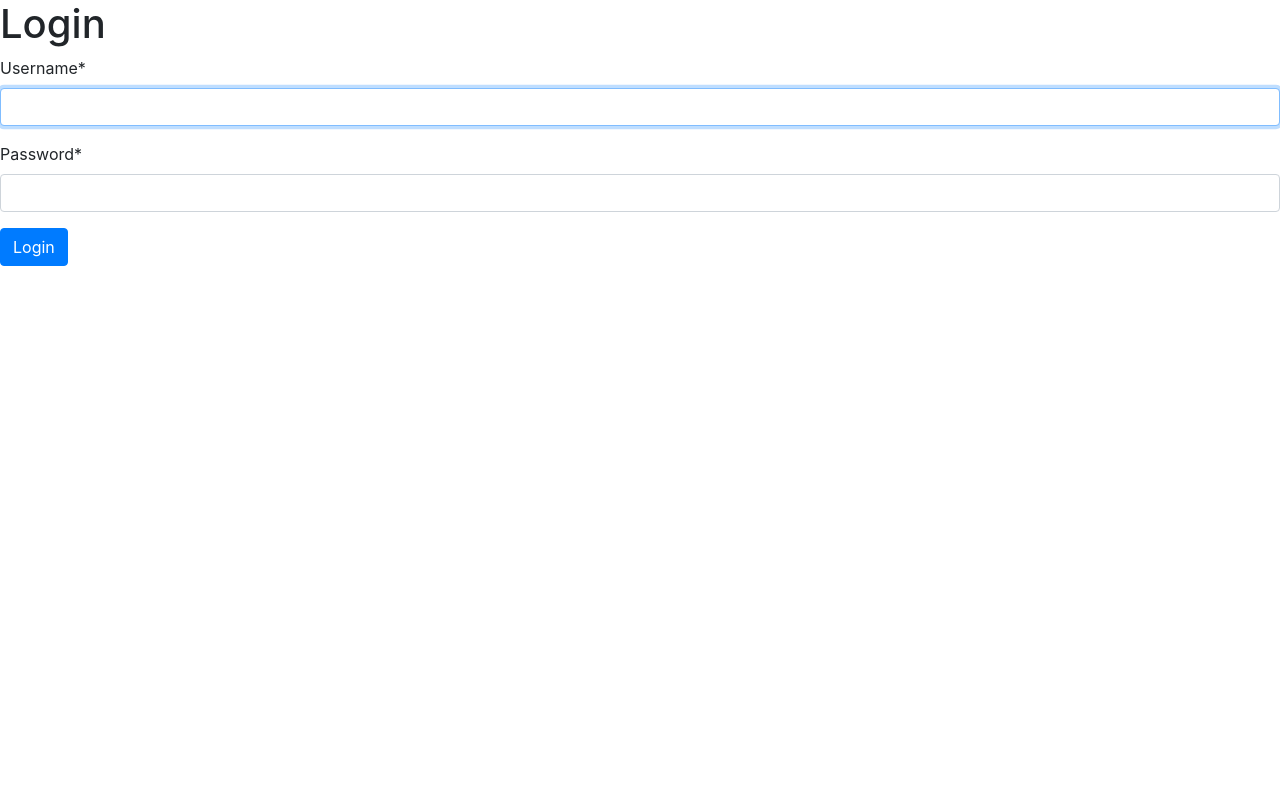
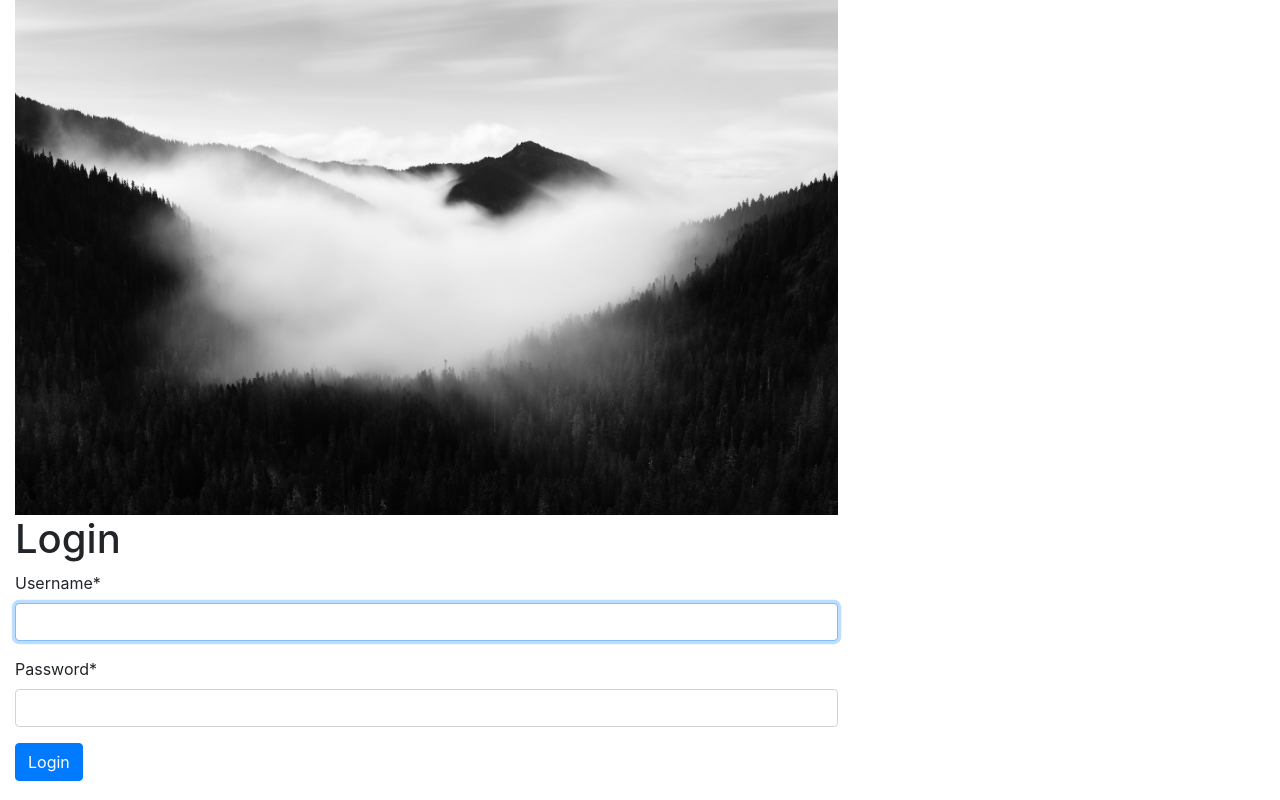
Before and after one commit to TsvetanKichuk/Newspaper-Agency, a Django app: page /accounts/login/ in a window 1280 px wide. Run offline with Django 5.2, Linux system fonts and the light colour scheme; some libraries are stand-ins or nearby versions.

Commit message:
edit logged_out.html and login.html

```diff
--- a/templates/registration/logged_out.html
+++ b/templates/registration/logged_out.html
@@ -1,6 +1,8 @@
 {% extends "base.html" %}
 
 {% block content %}
+  <div class="col-xl-8 col-lg-7"><img class="img-fluid mb-3 mb-lg-0"
+                                      src="../../static/dist/assets/img/bg-masthead.jpg" alt="..."/>
     {% if user.is_authenticated %}
       Hi {{ user.username }}!
       <form action="{% url 'logout' %}" method="post">
@@ -11,4 +13,5 @@ Hi {{ user.username }}!
       <p>You are not logged in</p>
       <a href="{% url 'login' %}">Log In</a>
     {% endif %}
+  </div>
 {% endblock %}
--- a/templates/registration/login.html
+++ b/templates/registration/login.html
@@ -2,6 +2,8 @@
 {% load crispy_forms_filters %}
 
 {% block content %}
+  <div class="col-xl-8 col-lg-7"><img class="img-fluid mb-3 mb-lg-0"
+                                      src="../../static/dist/assets/img/bg-masthead.jpg" alt="..."/>
     {% if form.errors %}
       <p>Your username and password didn't match. Please try again.</p>
     {% endif %}
@@ -15,4 +17,5 @@
       <input type="submit" value="Login" class="btn btn-primary"/>
       <input type="hidden" name="next" value="{{ next }}"/>
     </form>
+  </div>
 {% endblock %}
```
Lines whose indentation alone changed are shown as unchanged.
